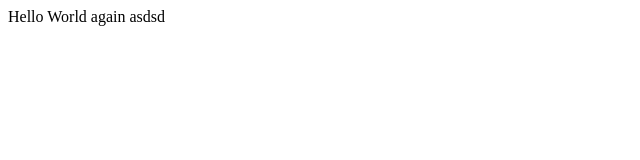
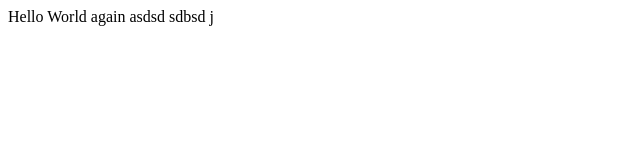
Before and after one commit to krogdorlok/My-Projects, a plain HTML site: page index.html in a window 1280 px wide. Shown: the full height of the page, 0-640 px from the left. Drawn offline with Linux system fonts and the light colour scheme.

Commit message:
random change again

```diff
--- a/index.html
+++ b/index.html
@@ -7,6 +7,6 @@
     <title>Document</title>
 </head>
 <body>
-  Hello World again asdsd
+  Hello World again asdsd sdbsd j
 </body>
 </html>
```
